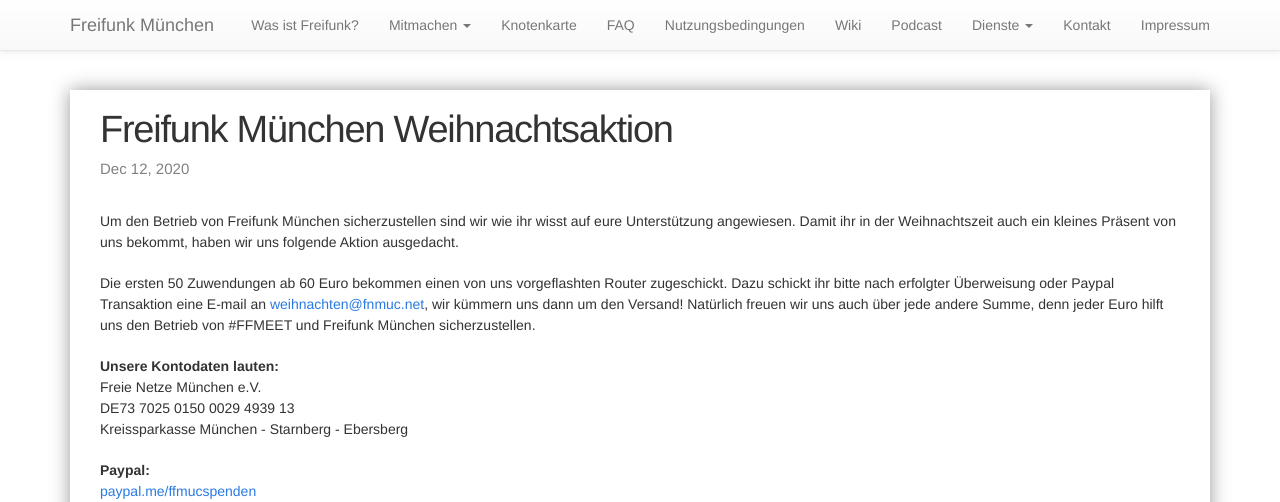
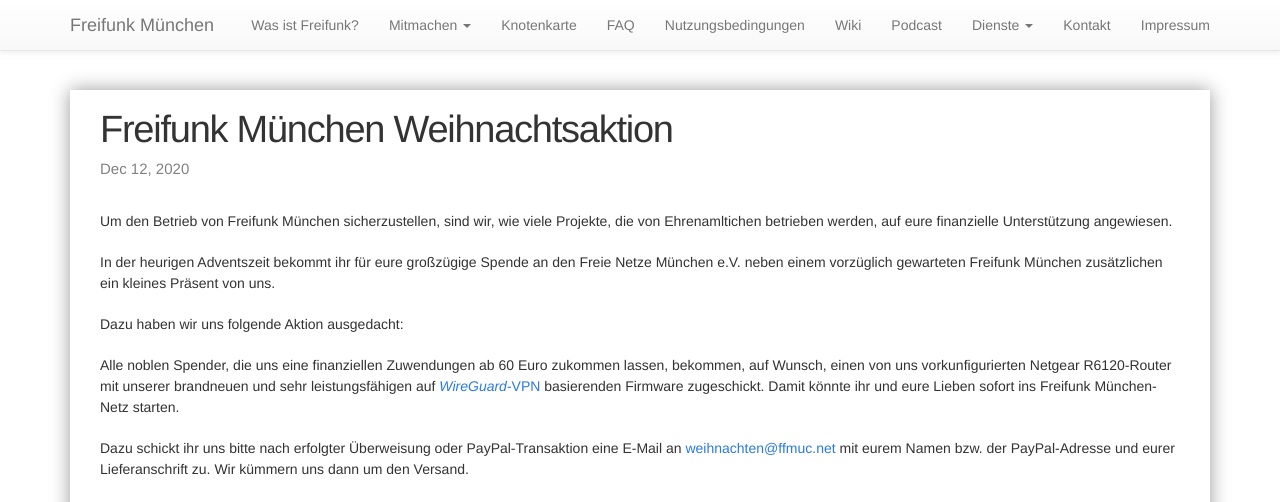
Before and after one commit to freifunkMUC/freifunkmuc.github.io, a Jekyll site: the page built from _posts/2020-12-12-weihnachtsaktion.markdown, in a window 1280 px wide and 1345 px high, cut to the strip 0-502 px from the top of the window. Built offline with Jekyll 4.4.1, drawn with Linux system fonts in a browser that asks for light colours; some of the changed text lies outside the part shown.

Commit message:
Kleine Änderungen

```diff
--- a/_posts/2020-12-12-weihnachtsaktion.markdown
+++ b/_posts/2020-12-12-weihnachtsaktion.markdown
@@ -5,9 +5,17 @@ date:   2020-12-12 08:43:00
 categories: freifunkmuc
 ---
 
-Um den Betrieb von Freifunk München sicherzustellen sind wir wie ihr wisst auf eure Unterstützung angewiesen. Damit ihr in der Weihnachtszeit auch ein kleines Präsent von uns bekommt, haben wir uns folgende Aktion ausgedacht.
+Um den Betrieb von Freifunk München sicherzustellen, sind wir, wie viele Projekte, die von Ehrenamltichen betrieben werden, auf eure finanzielle Unterstützung angewiesen.
 
-Die ersten 50 Zuwendungen ab 60 Euro bekommen einen von uns vorgeflashten Router zugeschickt. Dazu schickt ihr bitte nach erfolgter Überweisung oder Paypal Transaktion eine E-mail an [weihnachten@fnmuc.net](mailto:weihnachten@fnmuc.net), wir kümmern uns dann um den Versand! Natürlich freuen wir uns auch über jede andere Summe, denn jeder Euro hilft uns den Betrieb von #FFMEET und Freifunk München sicherzustellen.
+In der heurigen Adventszeit bekommt ihr für eure großzügige Spende an den Freie Netze München e.V. neben einem vorzüglich gewarteten Freifunk München zusätzlichen ein kleines Präsent von uns.
+
+Dazu haben wir uns folgende Aktion ausgedacht:
+
+Alle noblen Spender, die uns eine finanziellen Zuwendungen ab 60 Euro zukommen lassen, bekommen, auf Wunsch, einen von uns vorkunfigurierten Netgear R6120-Router mit unserer brandneuen und sehr leistungsfähigen auf [_WireGuard_-VPN](wireguard-firmware) basierenden Firmware zugeschickt. Damit könnte ihr und eure Lieben sofort ins Freifunk München-Netz starten.
+
+Dazu schickt ihr uns bitte nach erfolgter Überweisung oder PayPal-Transaktion eine E-Mail an [weihnachten@ffmuc.net](mailto:weihnachten@ffmuc.net) mit eurem Namen bzw. der PayPal-Adresse und eurer Lieferanschrift zu. Wir kümmern uns dann um den Versand.
+
+Natürlich freuen wir uns auch über jede andere Summe, denn jeder Euro hilft, den Betrieb von unserer kostenlosen Videokonferenz-Plattform [#FFMEET](https://meet.ffmuc.net/) und dem wachsenden Freifunk München langfristig sicherzustellen.
 
 **Unsere Kontodaten lauten:**<br />
 Freie Netze München e.V.<br />
```
